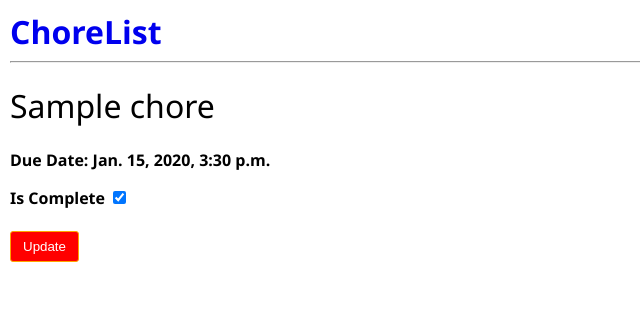
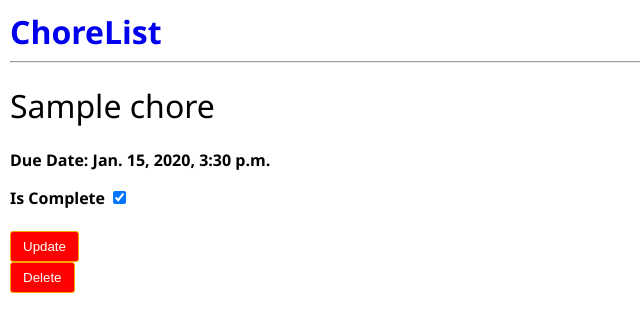
Before and after one commit to deepakmk1993/chorelist, a Django app: page /chores/1/chores/1/ in a window 1280 px wide. Shown: the top 332 px of the page, without its empty margins (0-640 px from the left). Run offline with Django 3.2, Linux system fonts and the light colour scheme; tables that the repository leaves empty hold one stand-in row (values such as "Sample post").

Commit message:
updated views & urls and added templates

```diff
--- a/chores/templates/chores/choredetail.html
+++ b/chores/templates/chores/choredetail.html
@@ -18,4 +18,9 @@
     <input type="submit" value="Update">
 </form>
 
+<form action="/chores/{{chorelist.id}}/chores/{{chore.id}}/delete/" method="post">
+    {% csrf_token %}
+
+    <input type="submit" value="Delete">
+</form>
 {% endblock %}
--- a/chores/urls.py
+++ b/chores/urls.py
@@ -8,4 +8,5 @@ urlpatterns = [
     url(r'^(?P<chorelist_id>[0-9]+)/$', views.detail, name='detail'),
     url(r'^(?P<chorelist_id>[0-9]+)/chores/(?P<chore_id>[0-9]+)/$', views.choredetail, name='choredetail'),
     url(r'^(?P<chorelist_id>[0-9]+)/chores/(?P<chore_id>[0-9]+)/update/$', views.updatechore, name='updatechore'),
+    url(r'^(?P<chorelist_id>[0-9]+)/chores/(?P<chore_id>[0-9]+)/delete/$', views.deletechore, name='deletechore'),
 ]
--- a/chores/views.py
+++ b/chores/views.py
@@ -28,9 +28,7 @@ def detail(request, chorelist_id):
     if request.POST:
         chore = Chore(chore_list_id=chorelist_id, name=request.POST['name'], due_date=request.POST['duedate'])
         chore.save()
-        # return HttpResponseRedirect('/chores')
-        list = get_object_or_404(ChoreList, pk=chorelist_id)
-        return render(request, 'chores/detail.html', { 'chorelist': list })
+        return HttpResponseRedirect('/chores/' + chorelist_id)
     else:
         list = get_object_or_404(ChoreList, pk=chorelist_id)
         return render(request, 'chores/detail.html', { 'chorelist': list })
@@ -49,3 +47,8 @@ def updatechore(request, chorelist_id, chore_id):
         chore.complete = False
     chore.save()
     return HttpResponseRedirect('/chores/' + chorelist_id + '/chores/' + chore_id)
+
+def deletechore(request, chorelist_id, chore_id):
+    chore = get_object_or_404(Chore, pk=chore_id)
+    chore.delete()
+    return HttpResponseRedirect('/chores/' + chorelist_id)
```
